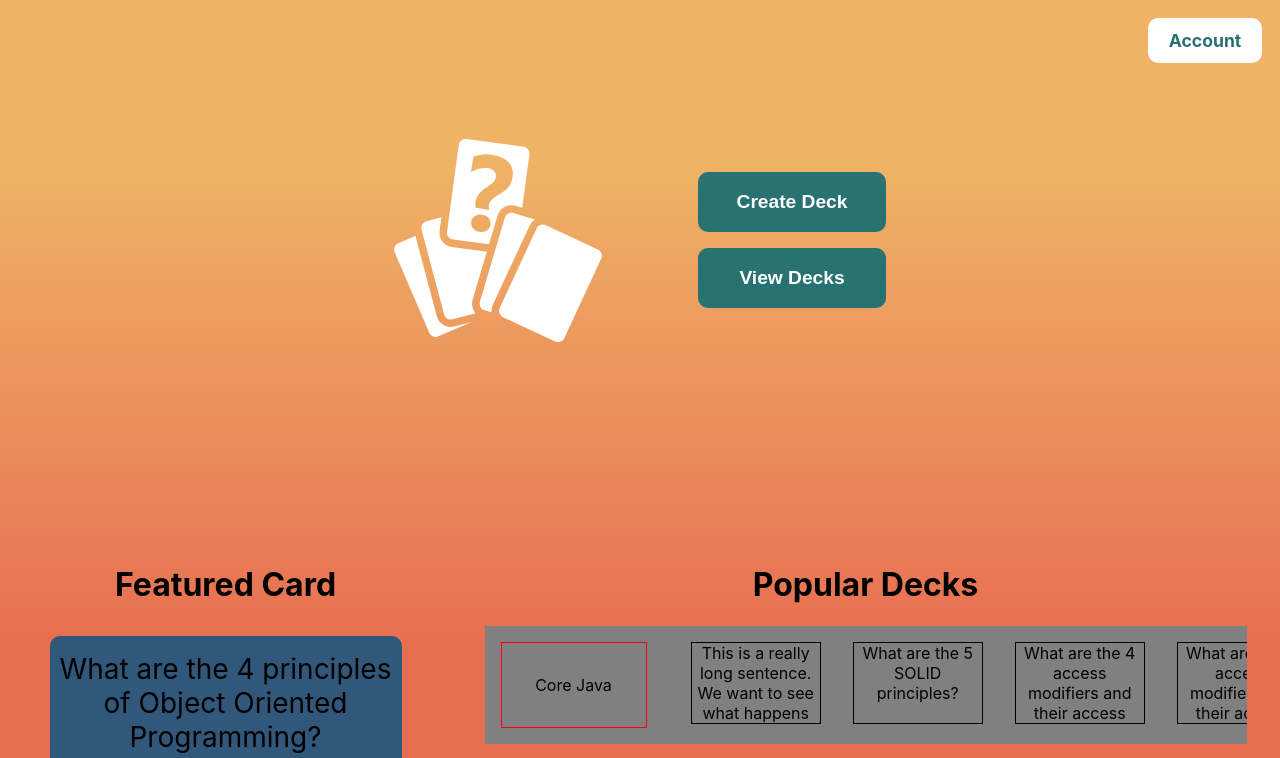
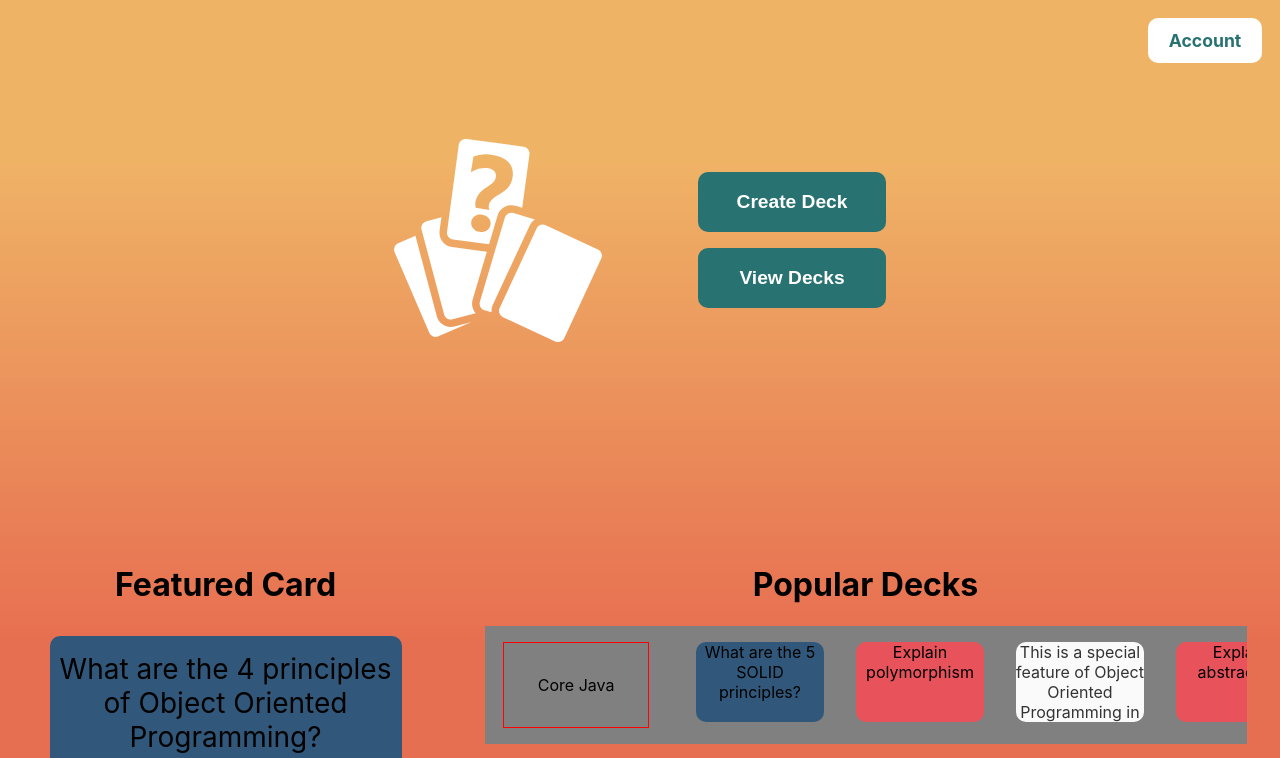
Before and after one commit to michael-mcmasters/Notecards, a React (Create React App) app: page / in a window 1280 px wide. Shown: the top 758 px of the page. Built offline with nearby package versions, Linux system fonts and the light colour scheme.

Commit message:
Creat TinyCards component. Put them in popular decks

```diff
--- a/src/components/homepagetwo/PopularDecks.js
+++ b/src/components/homepagetwo/PopularDecks.js
@@ -1,6 +1,7 @@
 import React, { useState, useEffect } from 'react';
 import styled from "styled-components";
 import cardsJSON from "../../resources/card-data.json";
+import TinyCard from "./TinyCard";
 
 const HomePage2 = () => {
   const [cards, setCards] = useState(cardsJSON.cards);
@@ -31,10 +32,12 @@ const HomePage2 = () => {
           {decks[0].name}
         </DeckName>
         <CardsGallary>
-          <Card>This is a really long sentence. We want to see what happens when we have really long sentences.</Card>
-          <Card>{decks[0].cards[6].frontText}</Card>
-          <Card>{decks[0].cards[5].frontText}</Card>
-          <Card>{decks[0].cards[5].frontText}</Card>
+          {/* <Card>This is a really long sentence. We want to see what happens when we have really long sentences.</Card> */}
+          {/* <Card>{decks[0].cards[6].frontText}</Card> */}
+          <TinyCard card={decks[0].cards[6]} flipped={false} />
+          <TinyCard card={decks[0].cards[2]} flipped={false} />
+          <TinyCard card={decks[0].cards[3]} flipped={true} />
+          <TinyCard card={decks[0].cards[1]} flipped={false} />
         </CardsGallary>
       </DeckRow>
       <DeckRow>
--- /dev/null
+++ b/src/components/homepagetwo/TinyCard.js
@@ -0,0 +1,99 @@
+import React from 'react';
+import styled, { css } from "styled-components";
+
+const TinyCard = ({ card, flipped }) => {
+  return (
+    <Container>
+      <FlipCard flipped={flipped}>
+        <Front backgroundColor={card.backgroundColor} scrollbarColor="white">
+          <Content>
+            {card.frontText}
+          </Content>
+        </Front>
+        <Back scrollbarColor={card.backgroundColor}>
+          <Content>
+            {card.backText}
+          </Content>
+        </Back>
+      </FlipCard>
+    </Container>
+  );
+};
+
+const Container = styled.div`
+  margin: 1rem;
+  width: 8rem;
+  height: 5rem;
+  overflow: hidden;
+  text-overflow: ellipsis;
+  background: none;
+`;
+
+const FlipCard = styled.div`
+  width: 100%;
+  height: 100%;
+  border-radius: 10px;
+  transform-style: preserve-3d;
+  transition: all 0.8s ease;
+  transform: ${props => props.flipped ? "rotateY(180deg)" : "rotateY(0deg)"};
+`;
+
+const ScrollBar = css`
+  div::-webkit-scrollbar {
+    color: transparent;
+    background-color: transparent;
+    width: 10px;      // Width of verticle scrollbar
+    height: 0px;      // 0px hides the horizontal scrollbar
+  }
+
+  div::-webkit-scrollbar-thumb:vertical{
+    background: ${props => props.scrollbarColor};
+    border-radius: 10px;
+  }
+
+  div::-webkit-scrollbar-thumb::horizontal{
+    height: 0px;
+  }
+
+  div::-webkit-scrollbar-corner {
+    display: none;
+  }
+`;
+
+const Front = styled.div`
+  /* padding: 1rem 0; */
+  width: 100%;
+  height: 100%;
+  border-radius: 10px;
+  backface-visibility: hidden;
+  -webkit-backface-visibility: hidden;
+  overflow: hidden;
+
+  background-color: ${props => props.backgroundColor};
+
+  ${ScrollBar}
+`;
+
+const Back = styled.div`
+  /* padding: 1rem 0; */
+  position: absolute;
+  top: 0;
+  left: 0;
+  width: 100%;
+  height: 100%;
+  border-radius: 10px;
+  backface-visibility: hidden;
+  overflow: scroll;
+  background: #fafafa;
+  color: #333;
+  text-align: center;
+  transform: rotateY(180deg);
+
+  ${ScrollBar}
+`;
+
+const Content = styled.div`
+    /* ${ScrollBar} */
+`;
+
+export default TinyCard;
```
